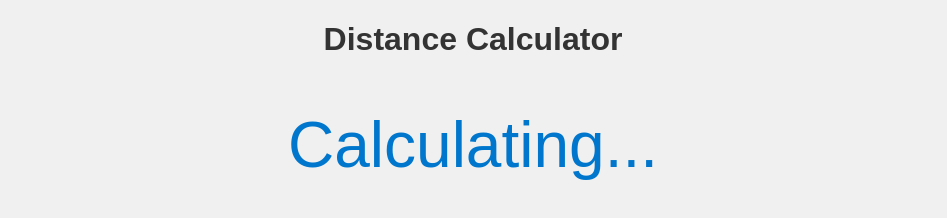
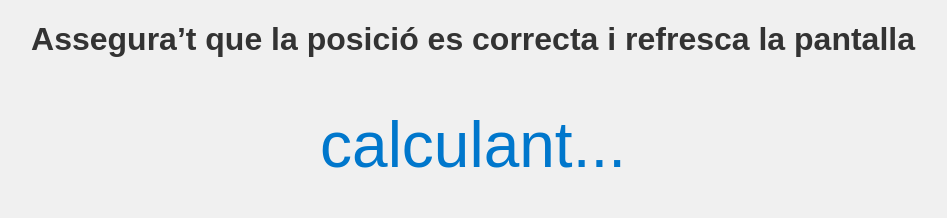
Before and after one commit to xredon/Geo, a plain HTML site: page index.html in a window 1280 px wide. Shown: the whole page, without its empty margins (167-1114 px from the left). Drawn offline with Linux system fonts and the light colour scheme.

Commit message:
texts i accents

```diff
--- a/index.html
+++ b/index.html
@@ -1,13 +1,13 @@
 <!DOCTYPE html>
 <html>
 <head>
-    <title>Distance Calculator</title>
+    <title>SK24</title>
     <meta name="viewport" content="width=device-width, initial-scale=1">
     <link rel="stylesheet" type="text/css" href="styles.css">
 </head>
 <body>
-    <h1>Distance Calculator</h1>
-    <p id="distance">Calculating...</p>
+    <h1>Assegura&rsquo;t que la posici&oacute; es correcta i refresca la pantalla</h1>
+    <p id="distance">calculant...</p>
     <p id="congratsMessage"></p>
 
     <script src="script.js"></script>
```
